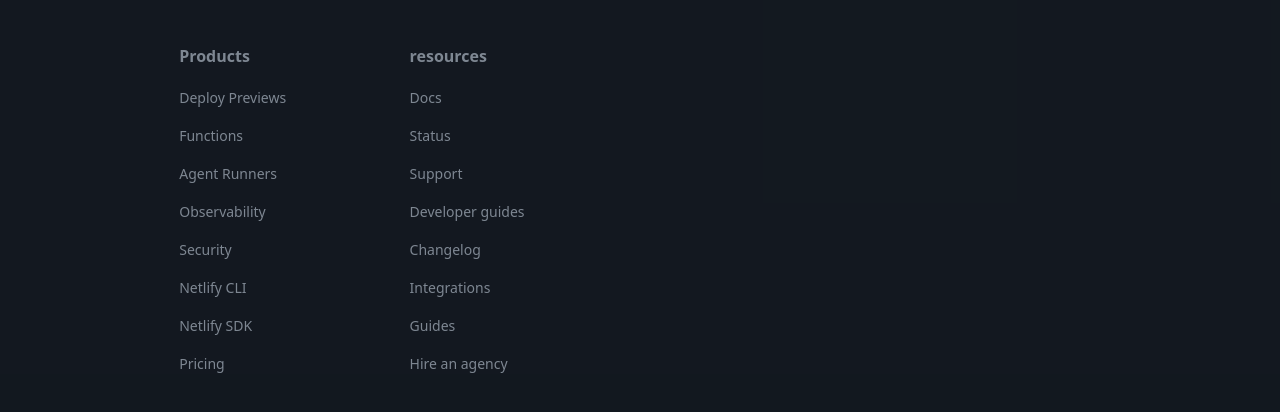
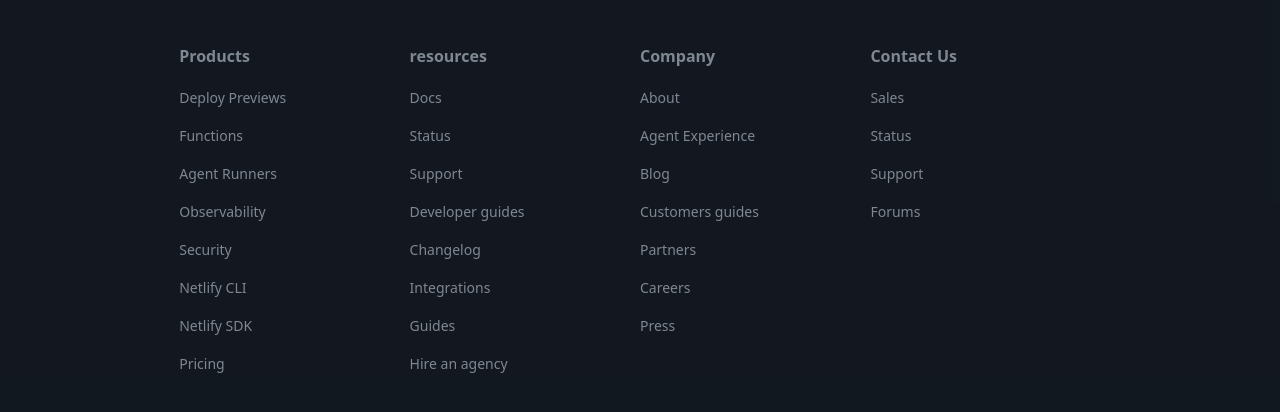
Before and after one commit to saitamacodex/netlify-ui-clone, a plain HTML site: page index.html in a window 1280 px wide. Shown: the part 4624-5036 px from the top of the page. Drawn offline with Linux system fonts and the light colour scheme.

Commit message:
footer navigation update

```diff
--- a/index.html
+++ b/index.html
@@ -394,6 +394,29 @@
               <li><a href="">Hire an agency</a></li>
             </ul>
           </div>
+
+          <div class="ft-box-item">
+            <h3>Company</h3>
+            <ul>
+              <li><a href="">About</a></li>
+              <li><a href="">Agent Experience</a></li>
+              <li><a href="">Blog</a></li>
+              <li><a href="">Customers guides</a></li>
+              <li><a href="">Partners</a></li>
+              <li><a href="">Careers</a></li>
+              <li><a href="">Press</a></li>
+            </ul>
+          </div>
+
+          <div class="ft-box-item">
+            <h3>Contact Us</h3>
+            <ul>
+              <li><a href="">Sales</a></li>
+              <li><a href="">Status</a></li>
+              <li><a href="">Support</a></li>
+              <li><a href="">Forums</a></li>
+            </ul>
+          </div>
         </div>
       </div>
     </footer>
```
